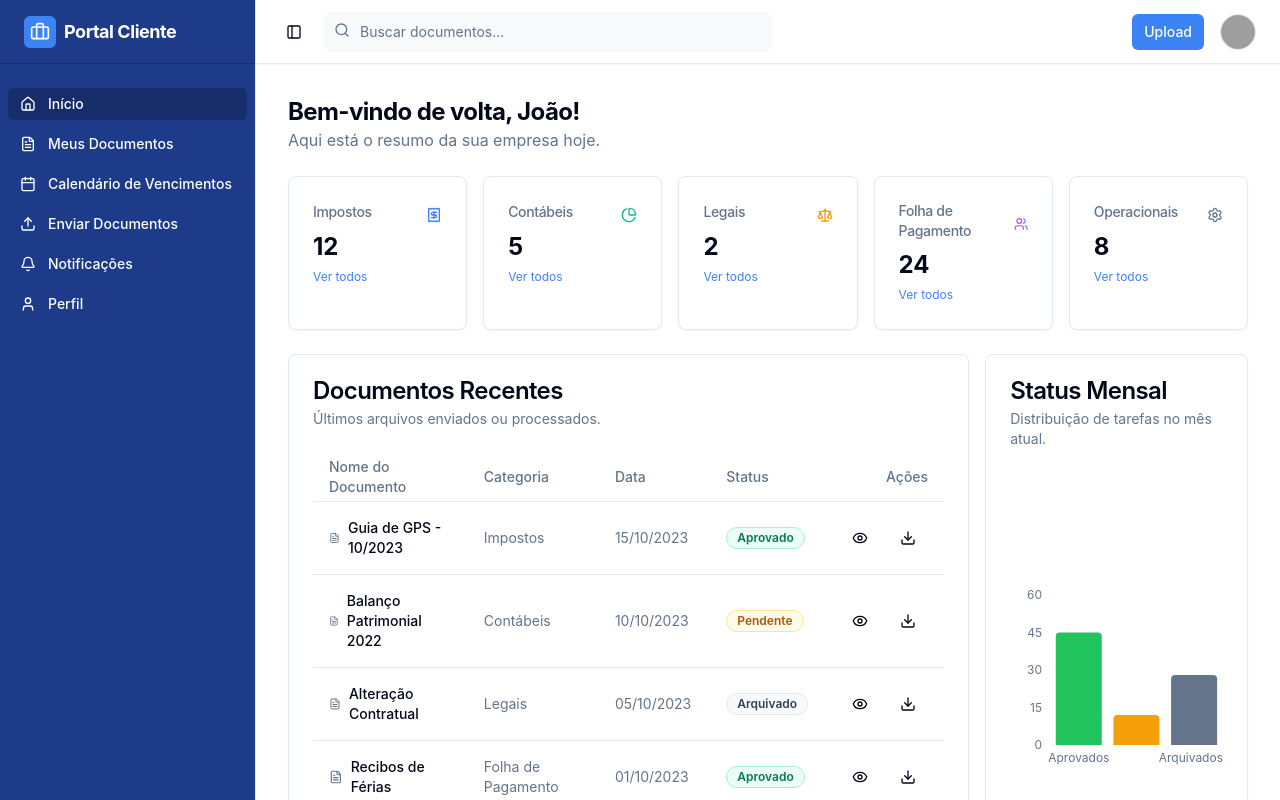
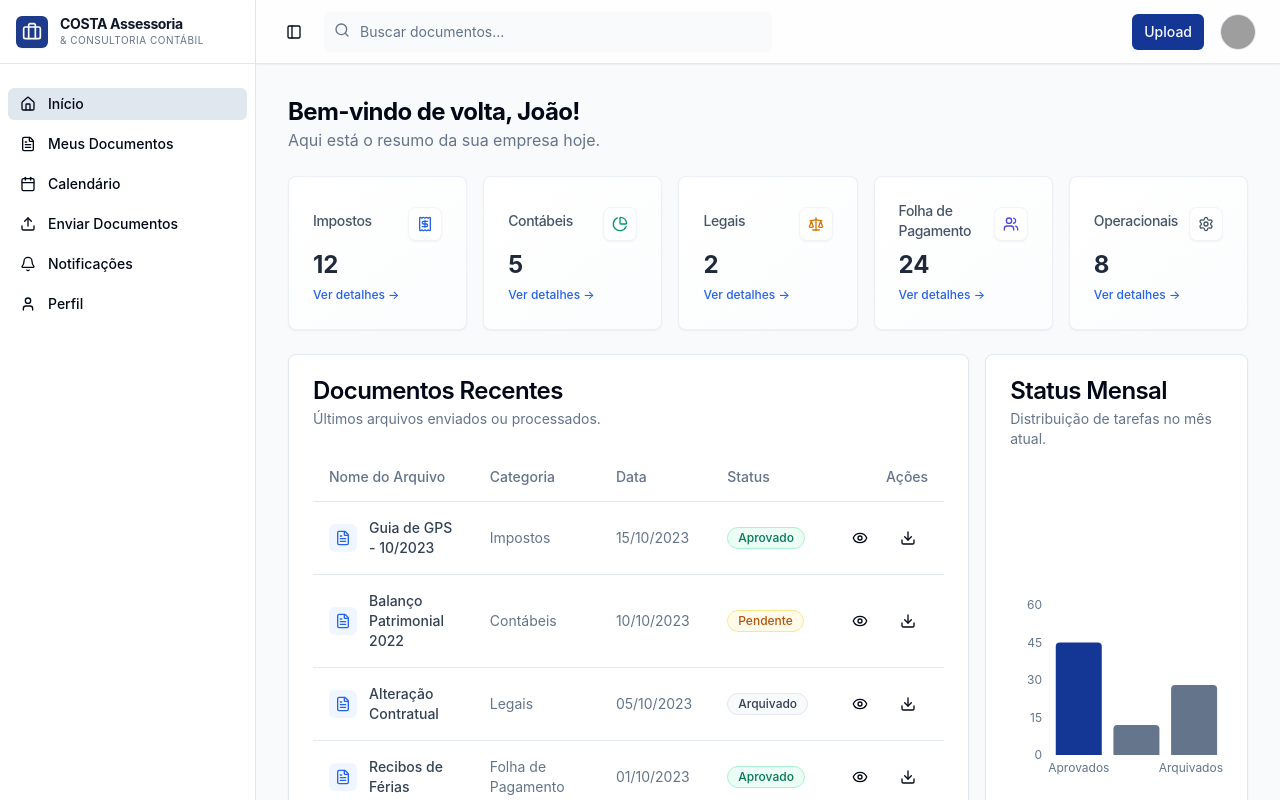
Before and after one commit to leandroteza-lang/portal-cliente--rjzbt8lqn, a React (Vite) app: page / in a window 1280 px wide. Shown: the top 800 px of the page. Built offline with nearby package versions, Linux system fonts and the light colour scheme; grey boxes are pictures that could not be loaded.

Commit message:
feat: Implement dashboard with COSTA branding and features

```diff
--- a/src/components/AppSidebar.tsx
+++ b/src/components/AppSidebar.tsx
@@ -14,7 +14,7 @@ import {
 const navItems = [
   { title: 'Início', url: '/', icon: Home },
   { title: 'Meus Documentos', url: '/documentos', icon: FileText },
-  { title: 'Calendário de Vencimentos', url: '/calendario', icon: Calendar },
+  { title: 'Calendário', url: '/calendario', icon: Calendar },
   { title: 'Enviar Documentos', url: '/enviar', icon: Upload },
   { title: 'Notificações', url: '/notificacoes', icon: Bell },
   { title: 'Perfil', url: '/perfil', icon: User },
@@ -25,12 +25,19 @@ export function AppSidebar() {
 
   return (
     <Sidebar>
-      <SidebarHeader className="h-16 flex items-center justify-center border-b border-sidebar-border">
-        <div className="flex items-center gap-2 px-4 w-full">
-          <div className="bg-primary text-primary-foreground p-1.5 rounded-md">
+      <SidebarHeader className="h-16 flex items-center justify-center border-b border-sidebar-border py-2">
+        <div className="flex items-center gap-3 px-2 w-full">
+          <div className="bg-blue-900 text-white p-1.5 rounded-md shrink-0 shadow-sm">
             <Briefcase className="h-5 w-5" />
           </div>
-          <span className="font-bold text-lg tracking-tight truncate">Portal Cliente</span>
+          <div className="flex flex-col overflow-hidden">
+            <span className="font-bold text-sm leading-tight tracking-tight truncate text-slate-900 dark:text-slate-100">
+              COSTA Assessoria
+            </span>
+            <span className="text-[10px] uppercase tracking-wider text-slate-500 truncate dark:text-slate-400">
+              & Consultoria Contábil
+            </span>
+          </div>
         </div>
       </SidebarHeader>
       <SidebarContent>
--- a/src/components/Layout.tsx
+++ b/src/components/Layout.tsx
@@ -9,10 +9,10 @@ import { Avatar, AvatarFallback, AvatarImage } from '@/components/ui/avatar'
 export default function Layout() {
   return (
     <SidebarProvider>
-      <div className="flex min-h-screen w-full bg-slate-50/50 dark:bg-background">
+      <div className="flex min-h-screen w-full bg-slate-50 dark:bg-background">
         <AppSidebar />
         <SidebarInset>
-          <header className="sticky top-0 z-30 flex h-16 items-center gap-4 border-b bg-background px-4 shadow-sm md:px-6">
+          <header className="sticky top-0 z-30 flex h-16 items-center gap-4 border-b bg-white/80 backdrop-blur-md dark:bg-background/80 px-4 shadow-sm md:px-6">
             <SidebarTrigger />
             <div className="flex-1">
               <form onSubmit={(e) => e.preventDefault()} className="max-w-md">
--- a/src/main.css
+++ b/src/main.css
@@ -1,12 +1,10 @@
-@import url('https://fonts.googleapis.com/css2?family=Inter:wght@400;500;600;700&display=swap');
-
 @tailwind base;
 @tailwind components;
 @tailwind utilities;
 
 @layer base {
   :root {
-    --background: 0 0% 100%;
+    --background: 210 40% 98%;
     --foreground: 222.2 84% 4.9%;
 
     --card: 0 0% 100%;
@@ -15,16 +13,16 @@
     --popover: 0 0% 100%;
     --popover-foreground: 222.2 84% 4.9%;
 
-    --primary: 217 91% 60%;
-    --primary-foreground: 0 0% 100%;
+    --primary: 224 76% 33%; /* Corporate Blue #1e3a8a */
+    --primary-foreground: 210 40% 98%;
 
-    --secondary: 210 40% 96.1%;
+    --secondary: 214 32% 91%;
     --secondary-foreground: 222.2 47.4% 11.2%;
 
     --muted: 210 40% 96.1%;
-    --muted-foreground: 215.4 16.3% 46.9%;
+    --muted-foreground: 215.4 16.3% 46.9%; /* Gray #64748b */
 
-    --accent: 210 40% 96.1%;
+    --accent: 214 32% 91%;
     --accent-foreground: 222.2 47.4% 11.2%;
 
     --destructive: 0 84.2% 60.2%;
@@ -32,24 +30,24 @@
 
     --border: 214.3 31.8% 91.4%;
     --input: 214.3 31.8% 91.4%;
-    --ring: 217 91% 60%;
+    --ring: 224 76% 33%;
 
     --radius: 0.5rem;
 
-    --sidebar-background: 224 64% 33%;
-    --sidebar-foreground: 0 0% 100%;
-    --sidebar-primary: 217 91% 60%;
+    --sidebar-background: 0 0% 100%;
+    --sidebar-foreground: 222.2 84% 4.9%;
+    --sidebar-primary: 224 76% 33%;
     --sidebar-primary-foreground: 0 0% 100%;
-    --sidebar-accent: 224 64% 25%;
-    --sidebar-accent-foreground: 0 0% 100%;
-    --sidebar-border: 224 64% 25%;
-    --sidebar-ring: 217 91% 60%;
+    --sidebar-accent: 214 32% 91%;
+    --sidebar-accent-foreground: 222.2 84% 4.9%;
+    --sidebar-border: 214.3 31.8% 91.4%;
+    --sidebar-ring: 224 76% 33%;
 
-    --chart-1: 217 91% 60%;
-    --chart-2: 142 71% 45%;
-    --chart-3: 38 92% 50%;
-    --chart-4: 0 84% 60%;
-    --chart-5: 280 65% 60%;
+    --chart-1: 224 76% 33%;
+    --chart-2: 215 16% 47%;
+    --chart-3: 210 40% 96%;
+    --chart-4: 222 47% 11%;
+    --chart-5: 214 32% 91%;
   }
 
   .dark {
@@ -62,8 +60,8 @@
     --popover: 222.2 84% 4.9%;
     --popover-foreground: 210 40% 98%;
 
-    --primary: 217 91% 60%;
-    --primary-foreground: 0 0% 100%;
+    --primary: 224 76% 33%;
+    --primary-foreground: 210 40% 98%;
 
     --secondary: 217.2 32.6% 17.5%;
     --secondary-foreground: 210 40% 98%;
@@ -79,50 +77,30 @@
 
     --border: 217.2 32.6% 17.5%;
     --input: 217.2 32.6% 17.5%;
-    --ring: 224 71.4% 4.1%;
+    --ring: 224 76% 33%;
 
-    --sidebar-background: 224 64% 15%;
-    --sidebar-foreground: 0 0% 100%;
-    --sidebar-primary: 217 91% 60%;
+    --sidebar-background: 222.2 84% 4.9%;
+    --sidebar-foreground: 210 40% 98%;
+    --sidebar-primary: 224 76% 33%;
     --sidebar-primary-foreground: 0 0% 100%;
-    --sidebar-accent: 224 64% 10%;
-    --sidebar-accent-foreground: 0 0% 100%;
-    --sidebar-border: 224 64% 10%;
-    --sidebar-ring: 217 91% 60%;
+    --sidebar-accent: 217.2 32.6% 17.5%;
+    --sidebar-accent-foreground: 210 40% 98%;
+    --sidebar-border: 217.2 32.6% 17.5%;
+    --sidebar-ring: 224 76% 33%;
 
-    --chart-1: 217 91% 60%;
-    --chart-2: 142 71% 45%;
-    --chart-3: 38 92% 50%;
-    --chart-4: 0 84% 60%;
-    --chart-5: 280 65% 60%;
+    --chart-1: 224 76% 33%;
+    --chart-2: 215 16% 47%;
+    --chart-3: 210 40% 96%;
+    --chart-4: 222 47% 11%;
+    --chart-5: 214 32% 91%;
   }
+}
 
+@layer base {
   * {
     @apply border-border;
   }
   body {
-    @apply bg-background text-foreground font-sans antialiased;
-  }
-
-  section[aria-label='Notifications alt+T'] {
-    padding: 0 !important;
-    margin: 0 !important;
+    @apply bg-background text-foreground;
   }
 }
-
-@layer utilities {
-  @keyframes fade-in-up {
-    from {
-      transform: translateY(10px);
-      opacity: 0;
-    }
-    to {
-      transform: translateY(0);
-      opacity: 1;
-    }
-  }
-
-  .animate-fade-in-up {
-    animation: fade-in-up 0.5s ease-out forwards;
-  }
-}
--- a/src/pages/Index.tsx
+++ b/src/pages/Index.tsx
@@ -15,11 +15,11 @@ import { ChartContainer, ChartTooltip, ChartTooltipContent } from '@/components/
 import { Bar, BarChart, ResponsiveContainer, XAxis, YAxis } from 'recharts'
 
 const summaryCards = [
-  { title: 'Impostos', count: 12, icon: Receipt, color: 'text-blue-500' },
-  { title: 'Contábeis', count: 5, icon: PieChart, color: 'text-emerald-500' },
-  { title: 'Legais', count: 2, icon: Scale, color: 'text-amber-500' },
-  { title: 'Folha de Pagamento', count: 24, icon: Users, color: 'text-purple-500' },
-  { title: 'Operacionais', count: 8, icon: Settings, color: 'text-slate-500' },
+  { title: 'Impostos', count: 12, icon: Receipt, color: 'text-blue-600' },
+  { title: 'Contábeis', count: 5, icon: PieChart, color: 'text-emerald-600' },
+  { title: 'Legais', count: 2, icon: Scale, color: 'text-amber-600' },
+  { title: 'Folha de Pagamento', count: 24, icon: Users, color: 'text-indigo-600' },
+  { title: 'Operacionais', count: 8, icon: Settings, color: 'text-slate-600' },
 ]
 
 const recentDocuments = [
@@ -67,8 +67,8 @@ const chartData = [
 ]
 
 const chartConfig = {
-  aprovado: { label: 'Aprovados', color: 'hsl(var(--chart-2))' },
-  pendente: { label: 'Pendentes', color: 'hsl(var(--chart-3))' },
+  aprovado: { label: 'Aprovados', color: 'hsl(var(--primary))' },
+  pendente: { label: 'Pendentes', color: 'hsl(var(--chart-2))' },
   arquivado: { label: 'Arquivados', color: 'hsl(var(--muted-foreground))' },
   value: { label: 'Quantidade' },
 }
@@ -77,19 +77,28 @@ const getStatusBadge = (status: string) => {
   switch (status) {
     case 'Aprovado':
       return (
-        <Badge variant="outline" className="bg-emerald-50 text-emerald-700 border-emerald-200">
+        <Badge
+          variant="outline"
+          className="bg-emerald-50 text-emerald-700 border-emerald-200 dark:bg-emerald-950/50 dark:text-emerald-400 dark:border-emerald-800 font-medium"
+        >
           Aprovado
         </Badge>
       )
     case 'Pendente':
       return (
-        <Badge variant="outline" className="bg-amber-50 text-amber-700 border-amber-200">
+        <Badge
+          variant="outline"
+          className="bg-amber-50 text-amber-700 border-amber-200 dark:bg-amber-950/50 dark:text-amber-400 dark:border-amber-800 font-medium"
+        >
           Pendente
         </Badge>
       )
     default:
       return (
-        <Badge variant="outline" className="bg-slate-50 text-slate-700 border-slate-200">
+        <Badge
+          variant="outline"
+          className="bg-slate-50 text-slate-700 border-slate-200 dark:bg-slate-800 dark:text-slate-300 dark:border-slate-700 font-medium"
+        >
           {status}
         </Badge>
       )
@@ -106,20 +115,29 @@ export default function Index() {
 
       <div className="grid gap-4 grid-cols-1 sm:grid-cols-2 md:grid-cols-3 lg:grid-cols-5">
         {summaryCards.map((card) => (
-          <Card key={card.title} className="hover:shadow-md transition-shadow">
+          <Card
+            key={card.title}
+            className="hover:shadow-md transition-all duration-200 bg-gradient-to-br from-white to-slate-50/50 dark:from-slate-900 dark:to-slate-800/50 border-slate-200/60 dark:border-slate-800"
+          >
             <CardHeader className="flex flex-row items-center justify-between pb-2">
-              <CardTitle className="text-sm font-medium text-muted-foreground">
+              <CardTitle className="text-sm font-medium text-slate-600 dark:text-slate-400">
                 {card.title}
               </CardTitle>
-              <card.icon className={`h-4 w-4 ${card.color}`} />
+              <div
+                className={`p-2 rounded-lg bg-white dark:bg-slate-800 shadow-sm border border-slate-100 dark:border-slate-700 ${card.color}`}
+              >
+                <card.icon className="h-4 w-4" />
+              </div>
             </CardHeader>
             <CardContent>
-              <div className="text-2xl font-bold">{card.count}</div>
+              <div className="text-2xl font-bold text-slate-800 dark:text-slate-100">
+                {card.count}
+              </div>
               <Link
                 to="/documentos"
-                className="text-xs text-primary hover:underline mt-1 inline-block"
+                className="text-xs text-blue-600 dark:text-blue-400 hover:text-blue-800 dark:hover:text-blue-300 font-medium transition-colors mt-1 inline-block"
               >
-                Ver todos
+                Ver detalhes &rarr;
               </Link>
             </CardContent>
           </Card>
@@ -136,7 +154,7 @@ export default function Index() {
             <Table>
               <TableHeader>
                 <TableRow>
-                  <TableHead>Nome do Documento</TableHead>
+                  <TableHead>Nome do Arquivo</TableHead>
                   <TableHead className="hidden md:table-cell">Categoria</TableHead>
                   <TableHead className="hidden md:table-cell">Data</TableHead>
                   <TableHead>Status</TableHead>
@@ -145,26 +163,41 @@ export default function Index() {
               </TableHeader>
               <TableBody>
                 {recentDocuments.map((doc) => (
-                  <TableRow key={doc.id}>
+                  <TableRow
+                    key={doc.id}
+                    className="hover:bg-slate-50/50 dark:hover:bg-slate-800/50 transition-colors"
+                  >
                     <TableCell className="font-medium">
-                      <div className="flex items-center gap-2">
-                        <FileText className="h-4 w-4 text-muted-foreground" />
-                        {doc.name}
+                      <div className="flex items-center gap-3">
+                        <div className="p-1.5 bg-blue-50 dark:bg-blue-950 rounded-md">
+                          <FileText className="h-4 w-4 text-blue-600 dark:text-blue-400" />
+                        </div>
+                        <span className="text-slate-700 dark:text-slate-300">{doc.name}</span>
                       </div>
                     </TableCell>
-                    <TableCell className="hidden md:table-cell text-muted-foreground">
+                    <TableCell className="hidden md:table-cell text-slate-500">
                       {doc.category}
                     </TableCell>
-                    <TableCell className="hidden md:table-cell text-muted-foreground">
+                    <TableCell className="hidden md:table-cell text-slate-500">
                       {doc.date}
                     </TableCell>
                     <TableCell>{getStatusBadge(doc.status)}</TableCell>
                     <TableCell className="text-right">
                       <div className="flex justify-end gap-2">
-                        <Button variant="ghost" size="icon" title="Visualizar">
+                        <Button
+                          variant="ghost"
+                          size="icon"
+                          title="Visualizar"
+                          className="hover:text-blue-600 dark:hover:text-blue-400"
+                        >
                           <Eye className="h-4 w-4" />
                         </Button>
-                        <Button variant="ghost" size="icon" title="Baixar">
+                        <Button
+                          variant="ghost"
+                          size="icon"
+                          title="Baixar"
+                          className="hover:text-blue-600 dark:hover:text-blue-400"
+                        >
                           <Download className="h-4 w-4" />
                         </Button>
                       </div>
```
Also changed, not shown: .skip.config.json.
